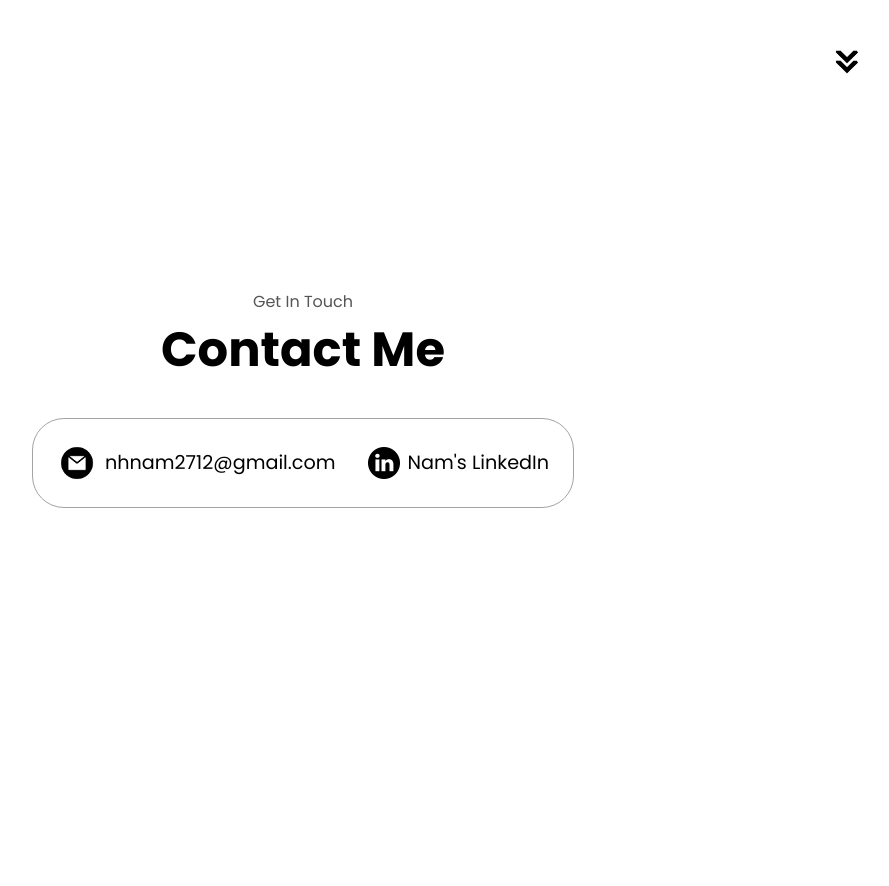
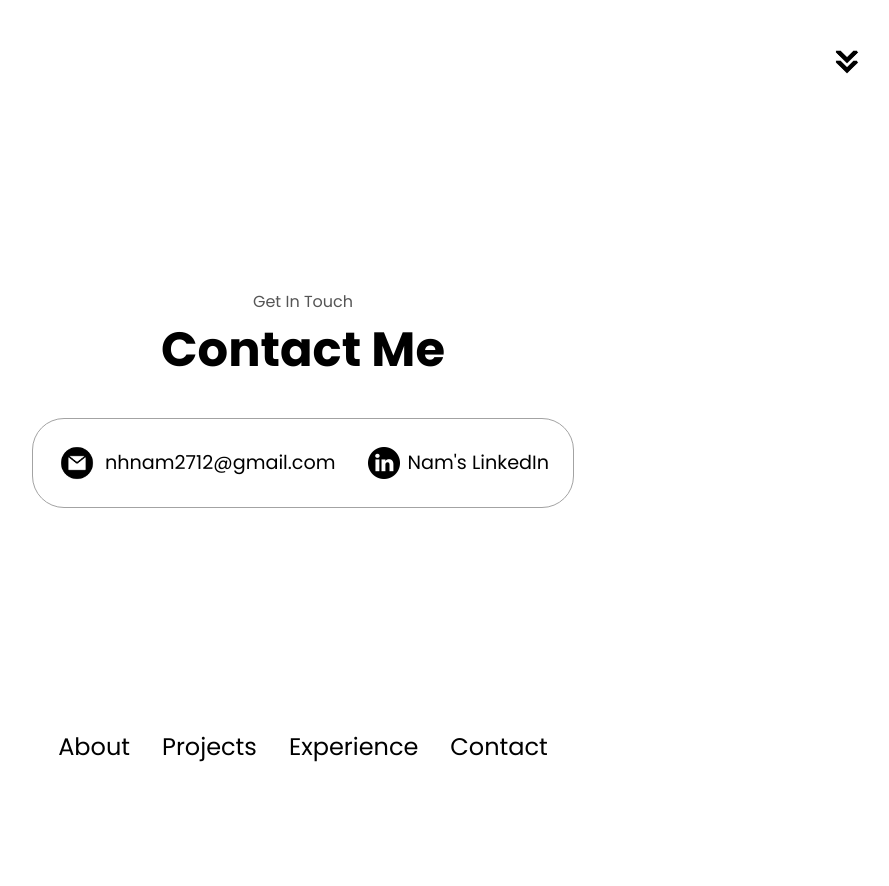
Before and after one commit to nhnam2712/my-portfolio, a plain HTML site: page index.html in a window 1280 px wide. Shown: the part 2962-3848 px from the top of the page, without its empty margins (337-1226 px from the left). Before the commit the page ends 3640 px from the top, so only its background shows below. Drawn offline with Linux system fonts and the light colour scheme.

Commit message:
commit footer

```diff
--- a/index.html
+++ b/index.html
@@ -318,6 +318,18 @@
         </div>
       </div>
     </section>
+    <footer>
+      <nav>
+        <div class="nav-links-container">
+          <ul class="nav-links">
+            <li><a href="#about">About</a></li>
+            <li><a href="#projects">Projects</a></li>
+            <li><a href="#experience">Experience</a></li>
+            <li><a href="#contact">Contact</a></li>
+          </ul>
+        </div>
+      </nav>
+    </footer>
     <script src="script.js"></script>
   </body>
 </html>
--- a/styles.css
+++ b/styles.css
@@ -413,3 +413,10 @@ article .icon {
 .email-icon {
   height: 2.5rem;
 }
+
+/* FOOTER SECTION */
+
+footer {
+  height: 26vh;
+  margin: 0 1rem;
+}
```
